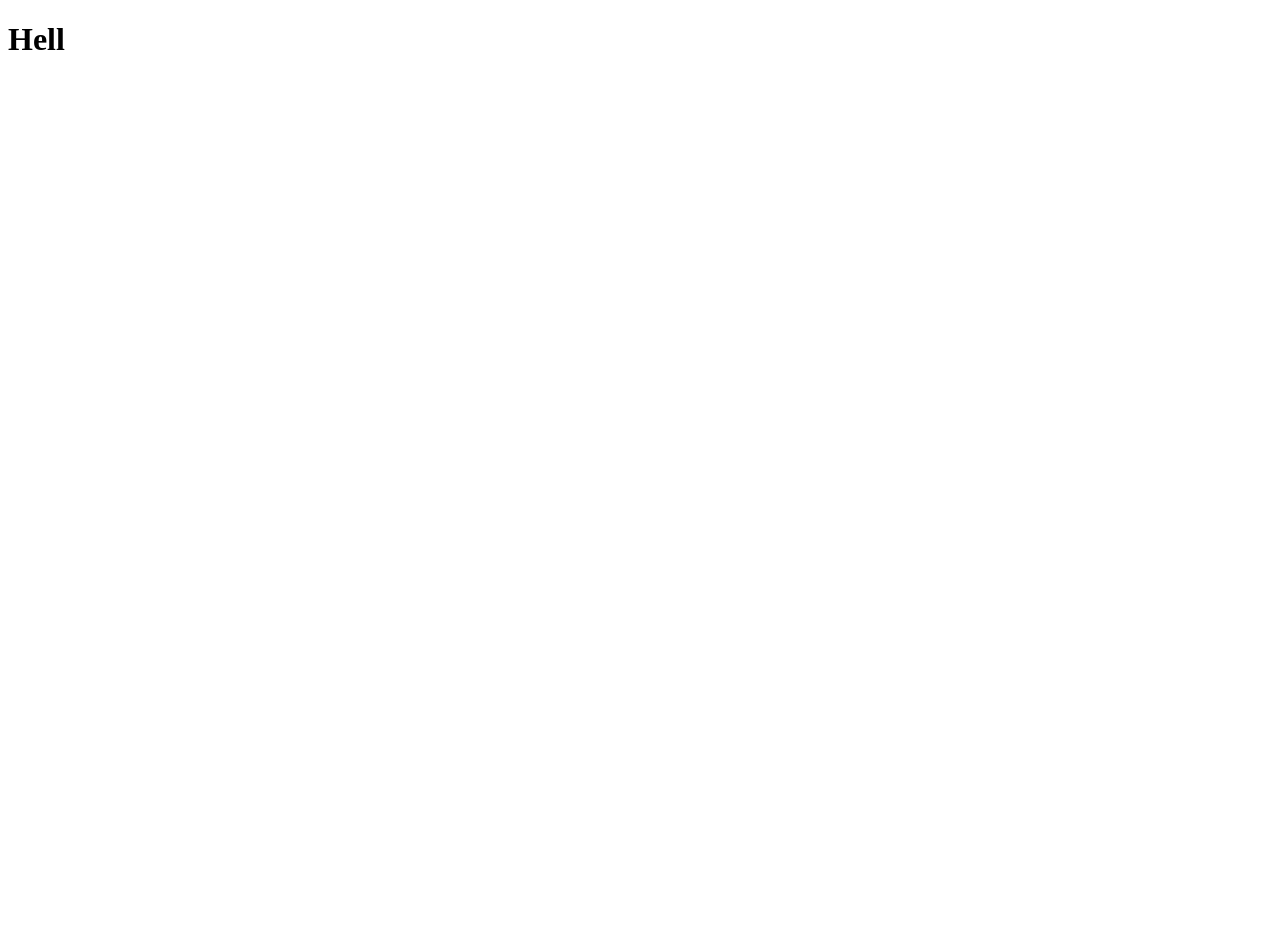
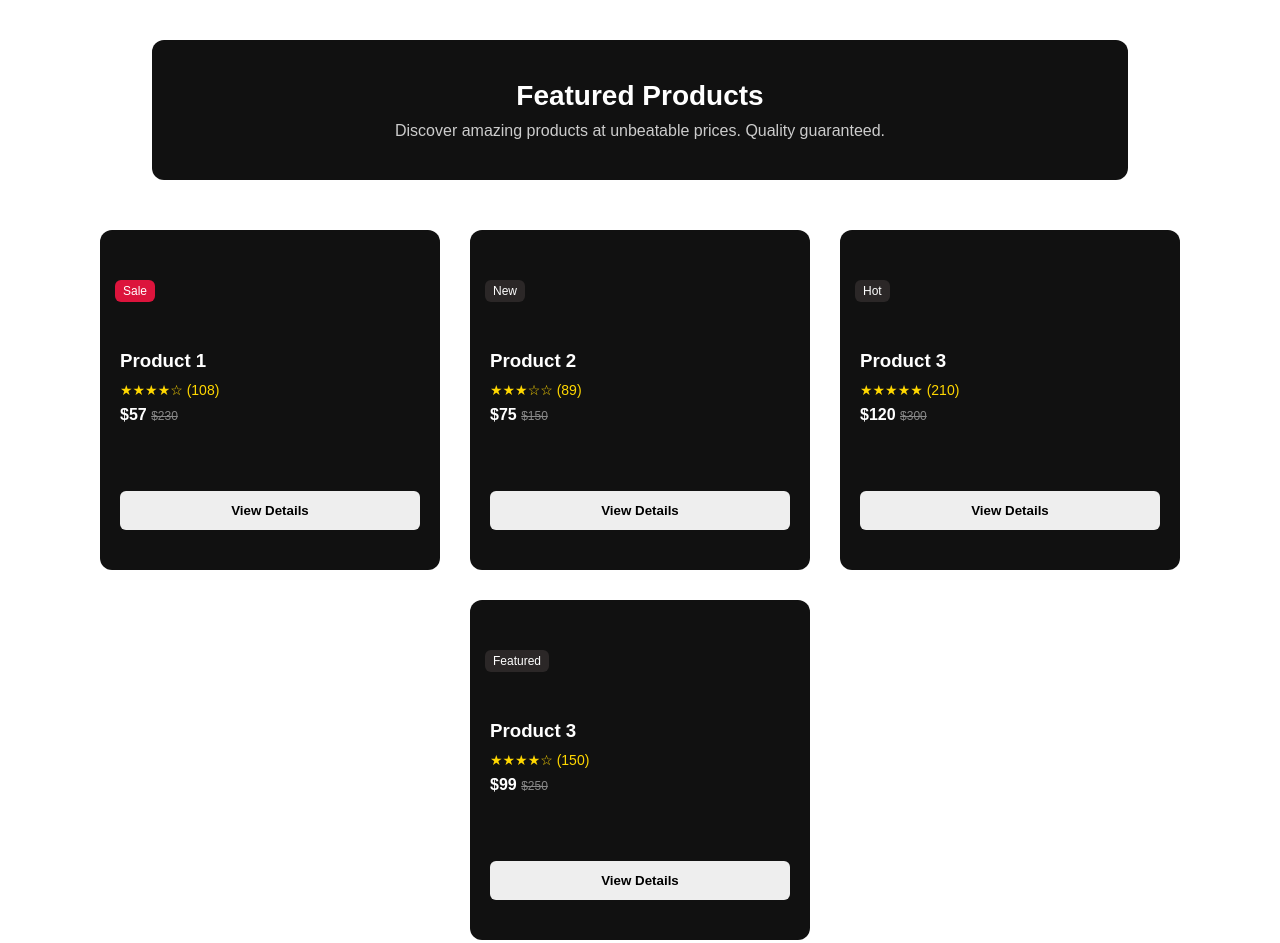
Before and after one commit to Leanurrahman/Team-Terminators, a plain HTML site: page index.html in a window 1280 px wide. Before the commit the page ends 800 px from the top, so only its background shows below. Drawn offline with Linux system fonts and the light colour scheme.

```diff
--- a/css/style.css
+++ b/css/style.css
@@ -0,0 +1,129 @@
+body {
+  background: white;
+  color: #fff;
+  font-family: Arial, sans-serif;
+  margin: 0;
+  padding: 40px;
+}
+
+.featured-header {
+  width: 78%;
+  text-align: center;
+  margin-bottom: 20px;
+  background: #111;
+  padding: 40px 20px;
+  border-radius: 12px;
+  color: #fff;
+}
+
+.featured-header h2 {
+  margin: 0 0 10px 0;
+  font-size: 28px;
+}
+
+.featured-header p {
+  margin: 0;
+  font-size: 16px;
+  color: #ccc;
+}
+
+
+.featured {
+  display: flex;
+  justify-content: center;
+  gap: 30px;
+  flex-wrap: wrap;
+}
+
+.card {
+  position: relative;
+  background: #111;
+  border-radius: 12px;
+  padding: 20px;
+  position: relative;
+  transition: transform 0.3s;
+  width: 300px;
+  height: 300px;
+
+  display: flex;
+  flex-direction: column;
+}
+
+.card:hover {
+  transform: translateY(-5px);
+}
+
+.fav-icon {
+  position: absolute;
+  top: 50px;
+  right: 15px;
+  font-size: 20px;
+  color: #fff;
+  opacity: 0;
+  transition: opacity 0.3s;
+  cursor: pointer;
+}
+
+.card:hover .fav-icon {
+  opacity: 1;
+}
+
+.badge {
+  position: absolute;
+  top: 50px;
+  left: 15px;
+  background: rgb(43, 39, 39);
+  padding: 4px 8px;
+  border-radius: 6px;
+  font-size: 12px;
+}
+
+.badge.sale {
+  background: crimson;
+}
+
+.card-body {
+  margin-top: auto;
+  margin-top: 100px;
+}
+
+.card h3 {
+  margin: 0 0 10px 0;
+}
+
+.stars {
+  font-size: 14px;
+  color: gold;
+  margin-bottom: 8px;
+}
+
+.price {
+  font-size: 16px;
+  margin-bottom: 5px;
+  font-weight: bold;
+}
+
+.price del {
+  font-size: 12px;
+  color: #888;
+  font-weight: normal;
+}
+
+.btn {
+  position: absolute;
+  left: 20px;
+  right: 20px;
+  bottom: 40px;
+  padding: 12px;
+  border: none;
+  border-radius: 6px;
+  background: #eee;
+  color: #000;
+  font-weight: bold;
+  cursor: pointer;
+  transition: background 0.3s;
+}
+
+.btn:hover {
+  background: #ccc;
+}
--- a/index.html
+++ b/index.html
@@ -1,11 +1,81 @@
 <!DOCTYPE html>
 <html lang="en">
-  <head>
-    <meta charset="UTF-8" />
-    <meta name="viewport" content="width=device-width, initial-scale=1.0" />
-    <title>Home Work</title>
-  </head>
-  <body>
-    <h1>Hell</h1>
-  </body>
+<head>
+  <meta charset="UTF-8">
+  <meta name="viewport" content="width=device-width, initial-scale=1.0">
+  <title>Hercules App</title>
+</head>
+<body>
+  <!DOCTYPE html>
+<html lang="en">
+<head>
+  <meta charset="UTF-8">
+  <meta name="viewport" content="width=device-width, initial-scale=1.0">
+  <title>Featured Products</title>
+  <link rel="stylesheet" href="/css/style.css">
+</head>
+<body>
+  <section class="featured">
+
+    <div class="featured-header">
+    <h2>Featured Products</h2>
+    <p>Discover amazing products at unbeatable prices. Quality guaranteed.</p>
+  </div>
+
+    <div class="card">
+      <span class="fav-icon">♡</span>
+      <span class="badge sale">Sale</span>
+
+      <div class="card-body">
+        <h3>Product 1</h3>
+        <div class="stars">★★★★☆ (108)</div>
+        <div class="price">$57 <del>$230</del></div>
+      </div>
+
+      <button class="btn">View Details</button>
+    </div>
+
+    <div class="card">
+      <span class="fav-icon">♡</span>
+      <span class="badge">New</span>
+
+      <div class="card-body">
+        <h3>Product 2</h3>
+        <div class="stars">★★★☆☆ (89)</div>
+        <div class="price">$75 <del>$150</del></div>
+      </div>
+
+      <button class="btn">View Details</button>
+    </div>
+
+    <div class="card">
+      <span class="fav-icon">♡</span>
+      <span class="badge">Hot</span>
+
+      <div class="card-body">
+        <h3>Product 3</h3>
+        <div class="stars">★★★★★ (210)</div>
+        <div class="price">$120 <del>$300</del></div>
+      </div>
+
+      <button class="btn">View Details</button>
+    </div>
+
+    <div class="card">
+      <span class="fav-icon">♡</span>
+      <span class="badge">Featured</span>
+
+      <div class="card-body">
+        <h3>Product 3</h3>
+        <div class="stars">★★★★☆ (150)</div>
+        <div class="price">$99 <del>$250</del></div>
+      </div>
+
+      <button class="btn">View Details</button>
+    </div>
+  </section>
+</body>
 </html>
+
+</body>
+</html>
```
